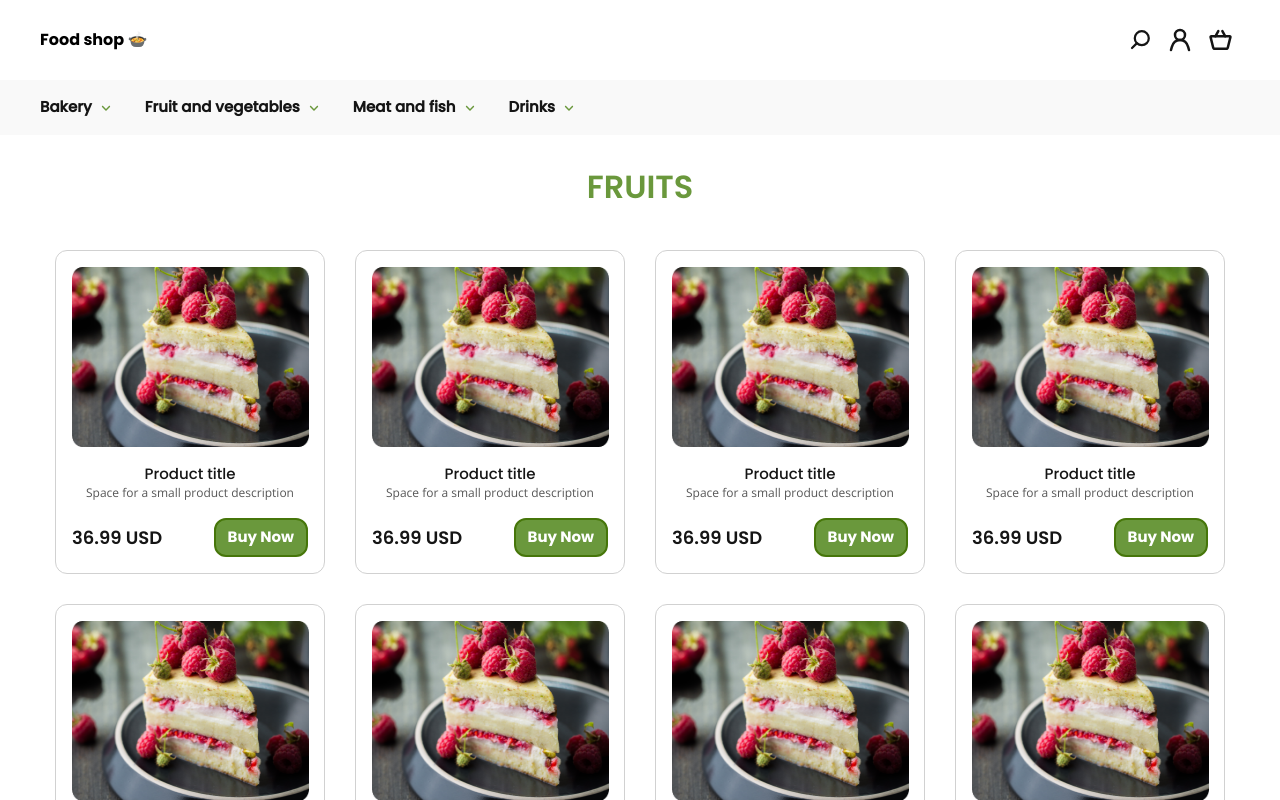
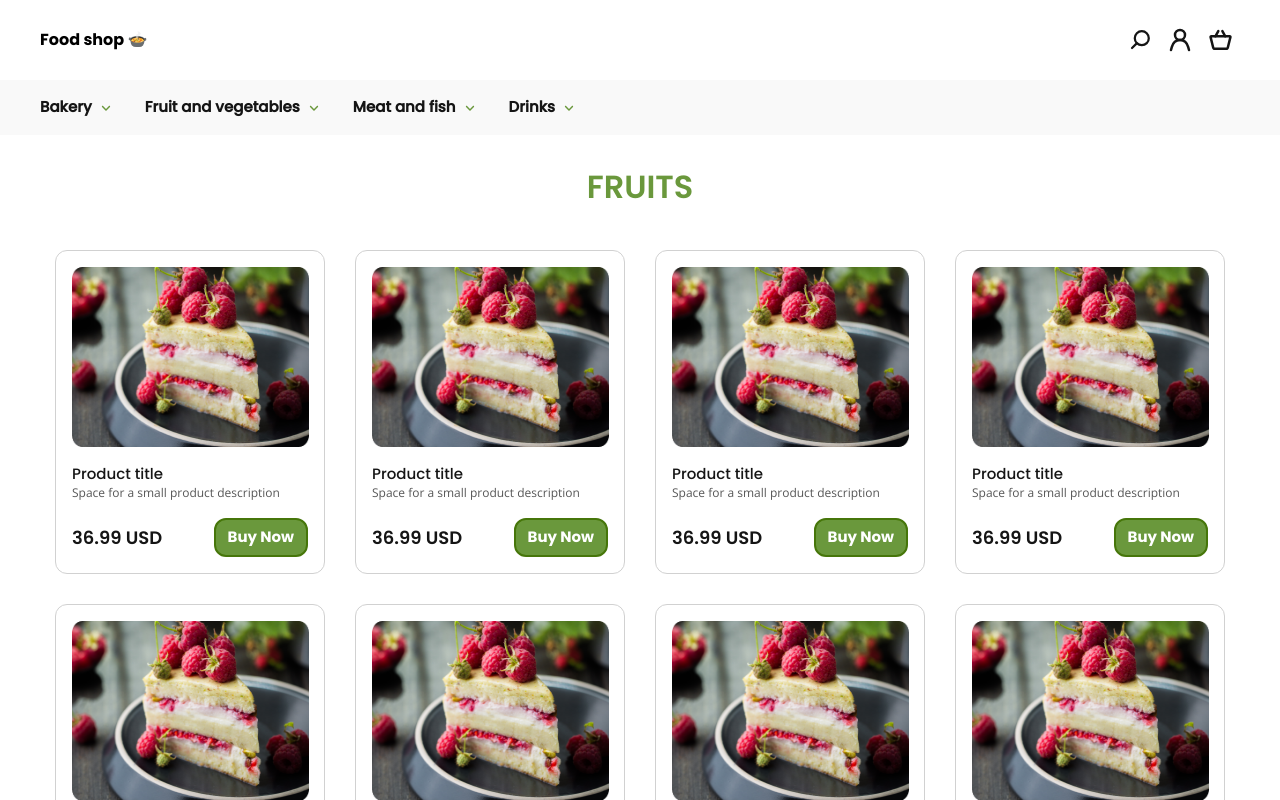
Before and after one commit to blue17yen/food-shop, a React (Create React App) app: page / in a window 1280 px wide. Shown: the top 800 px of the page. Built offline with nearby package versions, Linux system fonts and the light colour scheme.

Commit message:
initial branch

```diff
--- a/src/Pages/ProductCategory.jsx
+++ b/src/Pages/ProductCategory.jsx
@@ -21,11 +21,6 @@ const TitlePage = styled.h1`
     color: ${colors.green};
     text-transform: uppercase;
     margin: 0 0 40px 0;
-
-    /* @media ${device.tablet} {
-        ${setFont("h1")};
-        color: ${colors.green};
-    } */
 `;
 
 const CardWrapper = styled.div`
--- a/src/components/blocks/Card/Card.jsx
+++ b/src/components/blocks/Card/Card.jsx
@@ -29,6 +29,7 @@ const Image = styled.img`
 const Info = styled.div`
     display: flex;
     flex-direction: column;
+    text-align: start;
     margin: 0 0 16px;
 `;
 
```
